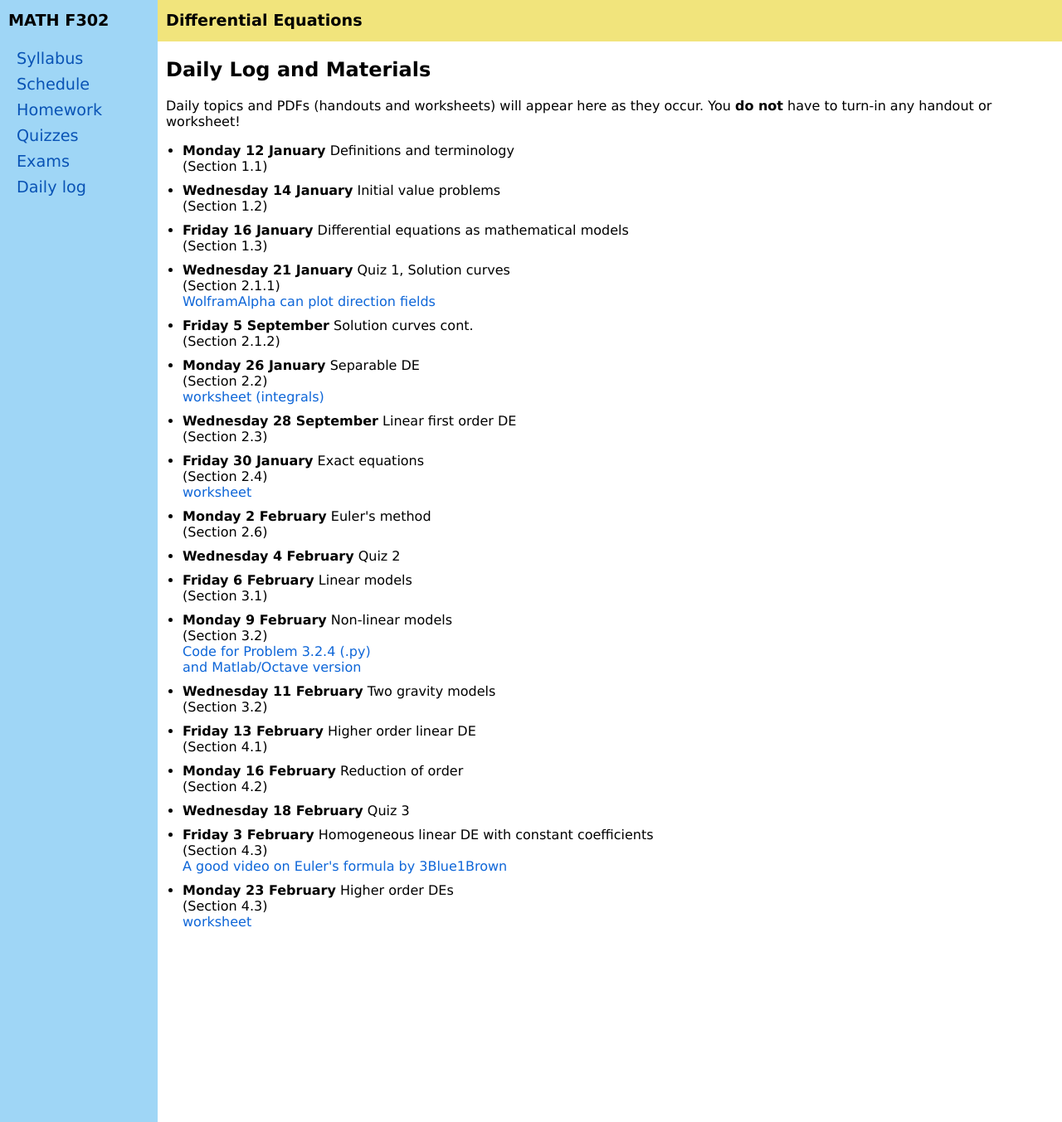
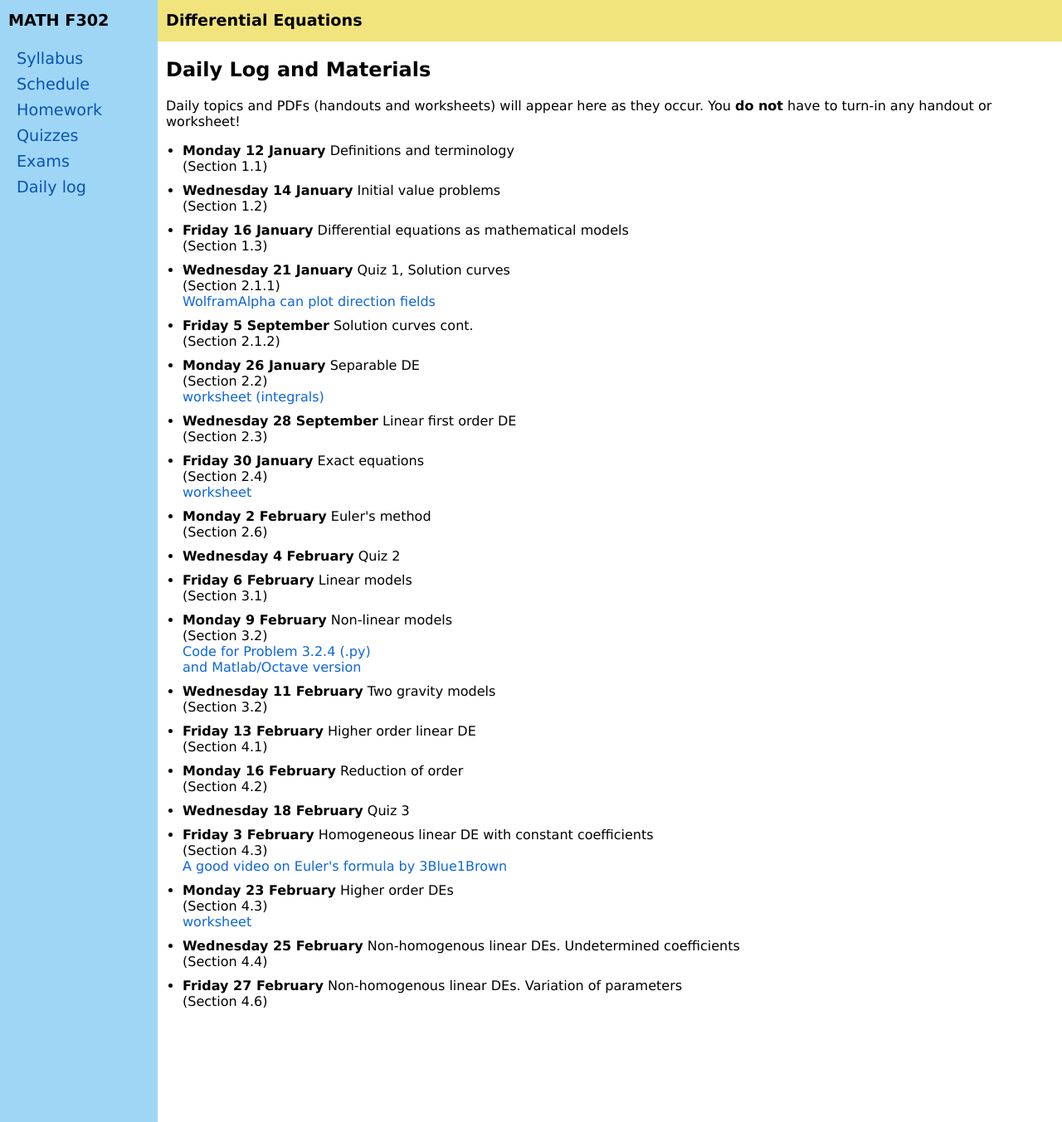
Before and after one commit to blackcurrantpi/ode, a Jekyll site: the page built from daily.md, in a window 1280 px wide and 1353 px high. Shown: the whole window at 83% size. Built offline with Jekyll 4.4.1, drawn with Linux system fonts in a browser that asks for light colours.

Commit message:
update daily and review guide

```diff
--- a/_data/daily.yml
+++ b/_data/daily.yml
@@ -100,19 +100,17 @@ daily:
   doc: worksheets/4p3.pdf
   docname: worksheet
 
-# - name: Wednesday 8 October
-#   description: Non-homogenous linear DEs. Undetermined coefficients
-#   chapter: 4.4
+- name: Wednesday 25 February
+  description: Non-homogenous linear DEs. Undetermined coefficients
+  chapter: 4.4
 
-# - name: Friday 10 October
-#   description: Non-homogenous linear DEs. Undetermined coefficients
-#   chapter: 4.4
-#   doc: worksheets/4p4.pdf
-#   docname: worksheet
+- name: Friday 27 February
+  description: Non-homogenous linear DEs. Variation of parameters
+  chapter: 4.6
 
-# - name: Monday 13 October
-#   description: Variation of parameters
-#   chapter: 4.6
+# - name: Monday 2 March
+#   description: Non-homogenous linear DEs
+#   chapter: 4.4, 4.6
 
 # - name: Wednesday 15 October
 #   description: Quiz 4
```
Also changed, not shown: 1 other file.
